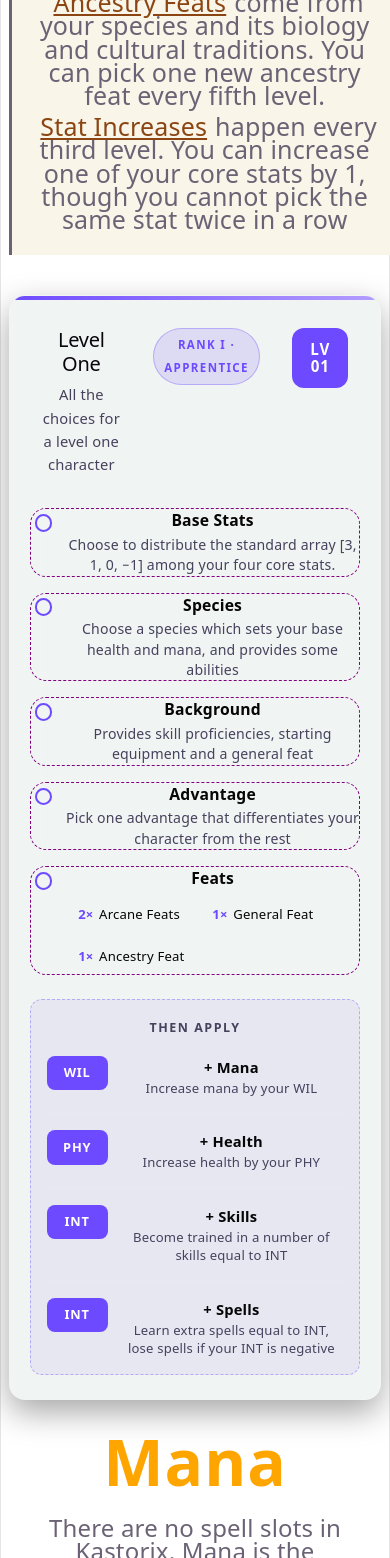
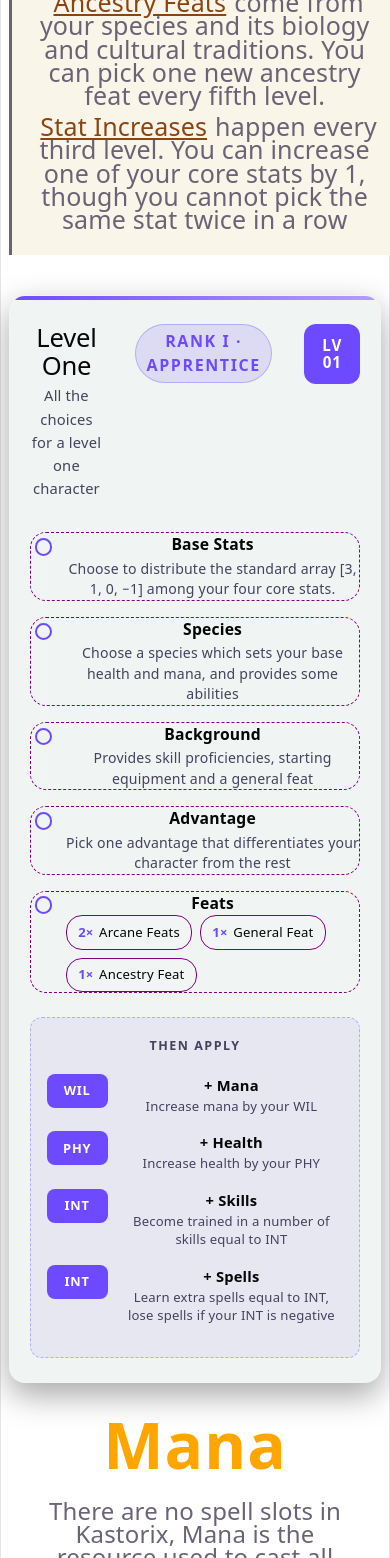
Before and after one commit to Acasez/kastorixv2, a React (Vite) app: page /index in a window 390 px wide. Shown: the part 7984-9542 px from the top of the page. Built offline with nearby package versions, Linux system fonts and the light colour scheme.

Commit message:
Some more level one styling

```diff
--- a/src/CSS/LevelOneSetup.css
+++ b/src/CSS/LevelOneSetup.css
@@ -38,33 +38,33 @@
     padding: 1.75rem 2rem 1rem;
 }
 
-.level-one__rank {
+.level-one-rank {
     display: inline-block;
-    font-size: 0.72rem;
+    font-size: 1rem;
     font-weight: 600;
-    letter-spacing: 0.12em;
+    letter-spacing: 0.10em;
     text-transform: uppercase;
     color: var(--lo-accent);
     background: rgba(109, 74, 255, 0.14);
     border: 1px solid rgba(109, 74, 255, 0.35);
-    padding: 0.25rem 0.65rem;
+    padding: 0.33rem 0.65rem;
     border-radius: 999px;
-    margin-bottom: 0.75rem;
+    margin-bottom: 0.5rem;
 }
 
-.level-one__header h2 {
+.level-one-header h2 {
     margin: 0 0 0.25rem;
     font-size: 1.6rem;
     line-height: 1.1;
 }
 
-.level-one__subtitle {
+.level-one-subtitle {
     margin: 0;
     color: var(--lo-muted);
     font-size: 0.92rem;
 }
 
-.level-one__level-badge {
+.level-one-level-badge {
     flex-shrink: 0;
     display: grid;
     place-items: center;
@@ -80,7 +80,7 @@
     letter-spacing: 0.06em;
 }
 
-.level-one__body {
+.level-one-body {
     display: grid;
     grid-template-columns: 1.2fr 1fr;
     gap: 1.5rem;
@@ -88,7 +88,7 @@
 }
 
 /* --- Left column: creation checklist --- */
-.level-one__steps {
+.level-one-steps {
     list-style: none;
     margin: 0;
     padding: 0;
@@ -97,7 +97,7 @@
     gap: 1rem;
 }
 
-.level-one__step {
+.level-one-step {
     position: relative;
     display: flex;
     gap: 0.85rem;
@@ -107,7 +107,7 @@
 }
 
 /* Vertical connector line between steps */
-.level-one__step:not(:last-child)::before {
+.level-one-step:not(:last-child)::before {
     content: "";
     position: absolute;
     left: 0.62rem;
@@ -117,7 +117,7 @@
     background: var(--lo-border);
 }
 
-.level-one__step-dot {
+.level-one-step-dot {
     flex-shrink: 0;
     width: 0.85rem;
     height: 0.85rem;
@@ -127,27 +127,26 @@
     border: 2px solid var(--lo-accent);
 }
 
-.level-one__step strong {
+.level-one-step strong {
     font-size: 0.98rem;
 }
 
-.level-one__step p {
+.level-one-step p {
     margin: 0.15rem 0 0;
     color: var(--lo-muted);
     font-size: 0.88rem;
     line-height: 1.45;
 }
 
-.level-one__feats {
+.level-one-feats {
     list-style: none;
-    margin: 0.4rem 0 0;
     padding: 0;
     display: flex;
     flex-wrap: wrap;
     gap: 0.5rem;
 }
 
-.level-one__feats li {
+.level-one-feats li {
     display: inline-flex;
     align-items: center;
     gap: 0.35rem;
@@ -155,16 +154,17 @@
     padding: 0.3rem 0.7rem;
     border-radius: 999px;
     background: rgba(255, 255, 255, 0.05);
-    border: 1px solid var(--lo-border);
+    border: 1px solid purple;
+    border-radius: 1rem;
 }
 
-.level-one__feat-count {
+.level-one-feat-count {
     font-weight: 700;
     color: var(--lo-accent);
 }
 
 /* --- Right column: derived bonuses --- */
-.level-one__gains {
+.level-one-gains {
     align-self: start;
     padding: 1rem;
     border-radius: 12px;
@@ -172,7 +172,7 @@
     border: 1px dashed rgba(109, 74, 255, 0.4);
 }
 
-.level-one__gains h3 {
+.level-one-gains h3 {
     margin: 0 0 1rem;
     font-size: 0.78rem;
     font-weight: 600;
@@ -181,34 +181,17 @@
     color: var(--lo-muted);
 }
 
-.level-one__gains>.level-one__gain:not(:last-child) {
-    margin-bottom: 1rem;
-}
-
-.level-one__gain {
+.level-one-gain {
     display: flex;
     gap: 0.75rem;
     align-items: flex-start;
 }
 
-.level-one__gain:not(:last-child) {
-    padding-bottom: 1rem;
-    border-bottom: 1px solid var(--lo-border);
-}
-
-.level-one__gain+.level-one__gain {
-    margin-top: 1rem;
-}
-
-.level-one__gain:not(:last-child) {
+.level-one-gain {
     padding-bottom: 1rem;
 }
 
-.level-one__gains .level-one__gain:not(:last-child) {
-    margin-bottom: 0;
-}
-
-.level-one__gain-stat {
+.level-one-gain-stat {
     flex-shrink: 0;
     min-width: 3rem;
     text-align: center;
@@ -221,15 +204,15 @@
     padding: 0.35rem 0.4rem;
 }
 
-.level-one__gain div {
+.level-one-gain div {
     flex: 1;
 }
 
-.level-one__gain strong {
+.level-one-gain strong {
     font-size: 0.92rem;
 }
 
-.level-one__gain p {
+.level-one-gain p {
     color: var(--lo-muted);
     font-size: 0.82rem;
     line-height: 1.4;
@@ -237,15 +220,15 @@
 
 /* --- Responsive --- */
 @media (max-width: 720px) {
-    .level-one__body {
+    .level-one-body {
         grid-template-columns: 1fr;
     }
 
-    .level-one__header {
+    .level-one-header {
         padding: 1.5rem 1.25rem 1rem;
     }
 
-    .level-one__body {
+    .level-one-body {
         padding: 1rem 1.25rem 1.5rem;
     }
 }
--- a/src/components/LevelOneCard.tsx
+++ b/src/components/LevelOneCard.tsx
@@ -50,37 +50,37 @@ export default function LevelOneSetup() {
       <header className="level-one-header">
         <div className="level-one-heading">
           <h2 id="level-one-title">Level One</h2>
-          <p className="level-one__subtitle">
+          <p className="level-one-subtitle">
             All the choices for a level one character
           </p>
         </div>
-        <span className="level-one__rank">Rank I · Apprentice</span>
-        <span className="level-one__level-badge">
+        <span className="level-one-rank">Rank I · Apprentice</span>
+        <span className="level-one-level-badge">
           LV
           <br />
           01
         </span>
       </header>
 
-      <div className="level-one__body">
-        <ol className="level-one__steps">
+      <div className="level-one-body">
+        <ol className="level-one-steps">
           {setupSteps.map((step) => (
-            <li key={step.title} className="level-one__step">
-              <span className="level-one__step-dot" aria-hidden="true" />
+            <li key={step.title} className="level-one-step">
+              <span className="level-one-step-dot" aria-hidden="true" />
               <div>
                 <strong>{step.title}</strong>
                 <p>{step.detail}</p>
               </div>
             </li>
           ))}
-          <li className="level-one__step level-one__step--feats">
-            <span className="level-one__step-dot" aria-hidden="true" />
+          <li className="level-one-step level-one-step--feats">
+            <span className="level-one-step-dot" aria-hidden="true" />
             <div>
               <strong>Feats</strong>
-              <ul className="level-one__feats">
+              <ul className="level-one-feats">
                 {featChoices.map((f) => (
                   <li key={f.label}>
-                    <span className="level-one__feat-count">{f.count}×</span>{" "}
+                    <span className="level-one-feat-count">{f.count}×</span>{" "}
                     {f.label}
                   </li>
                 ))}
@@ -89,11 +89,11 @@ export default function LevelOneSetup() {
           </li>
         </ol>
 
-        <aside className="level-one__gains">
+        <aside className="level-one-gains">
           <h3>Then apply</h3>
           {derivedGains.map((g) => (
-            <div key={g.note} className="level-one__gain">
-              <span className="level-one__gain-stat">{g.stat}</span>
+            <div key={g.note} className="level-one-gain">
+              <span className="level-one-gain-stat">{g.stat}</span>
               <div>
                 <strong>+ {g.gain}</strong>
                 <p>{g.note}</p>
```
